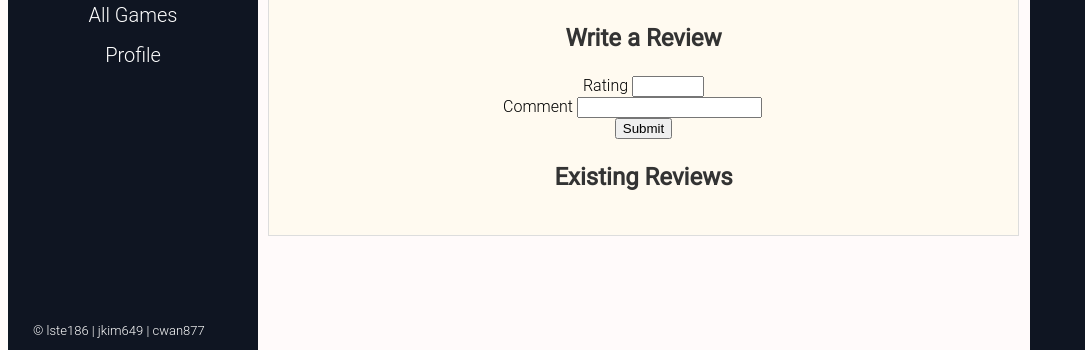
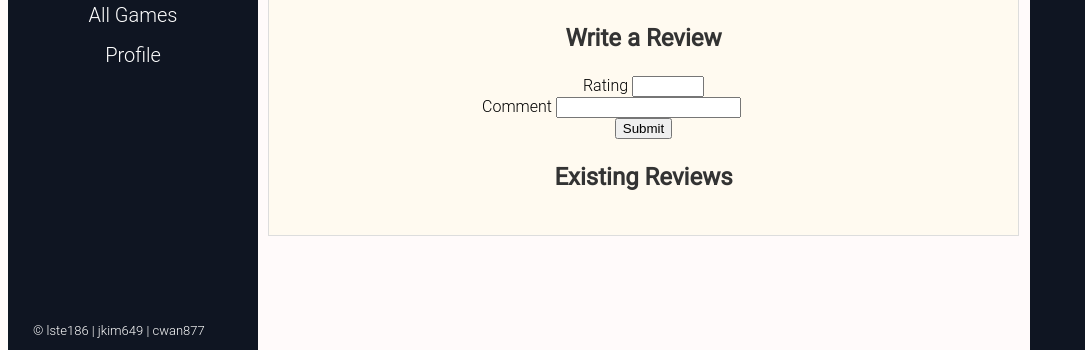
Before and after one commit to jaedotcom/GameDatabase, a Flask app: page /write_game_reviews in a window 1280 px wide. Shown: the part 450-800 px from the top of the page, without its empty margins (0-1085 px from the left). Run offline with Flask 3, Linux system fonts and the light colour scheme; the visitor is signed in with stand-in values (Sample User, id 1); some libraries are stand-ins or nearby versions.

Commit message:
centered Rating and comment

```diff
--- a/games/templates/browse/gameDescription.html
+++ b/games/templates/browse/gameDescription.html
@@ -41,7 +41,7 @@
                             <span class="text-danger">{{ error }}</span>
                         {% endfor %}
                     </div>
-                    <div class="form-group" style="display: inline-block; transform: translateX(-11px); text-align: center; width: 100%;">
+                    <div class="form-group" style="display: inline-block; transform: translateX(-32px); text-align: center; width: 100%;">
                         {{ form.comment.label }}
                         {{ form.comment(class="form-control", rows=4) }}
                         {% for error in form.comment.errors %}
```
